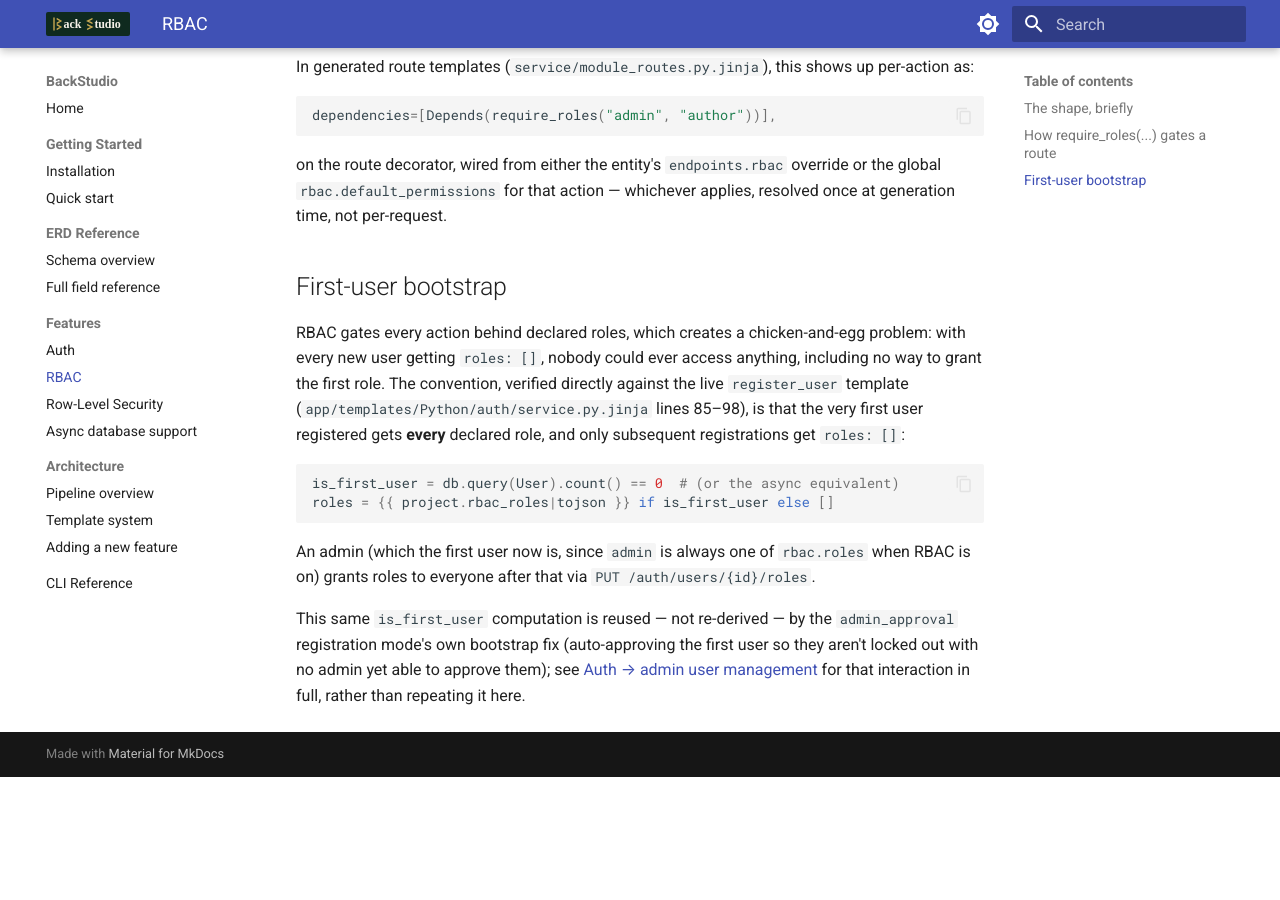
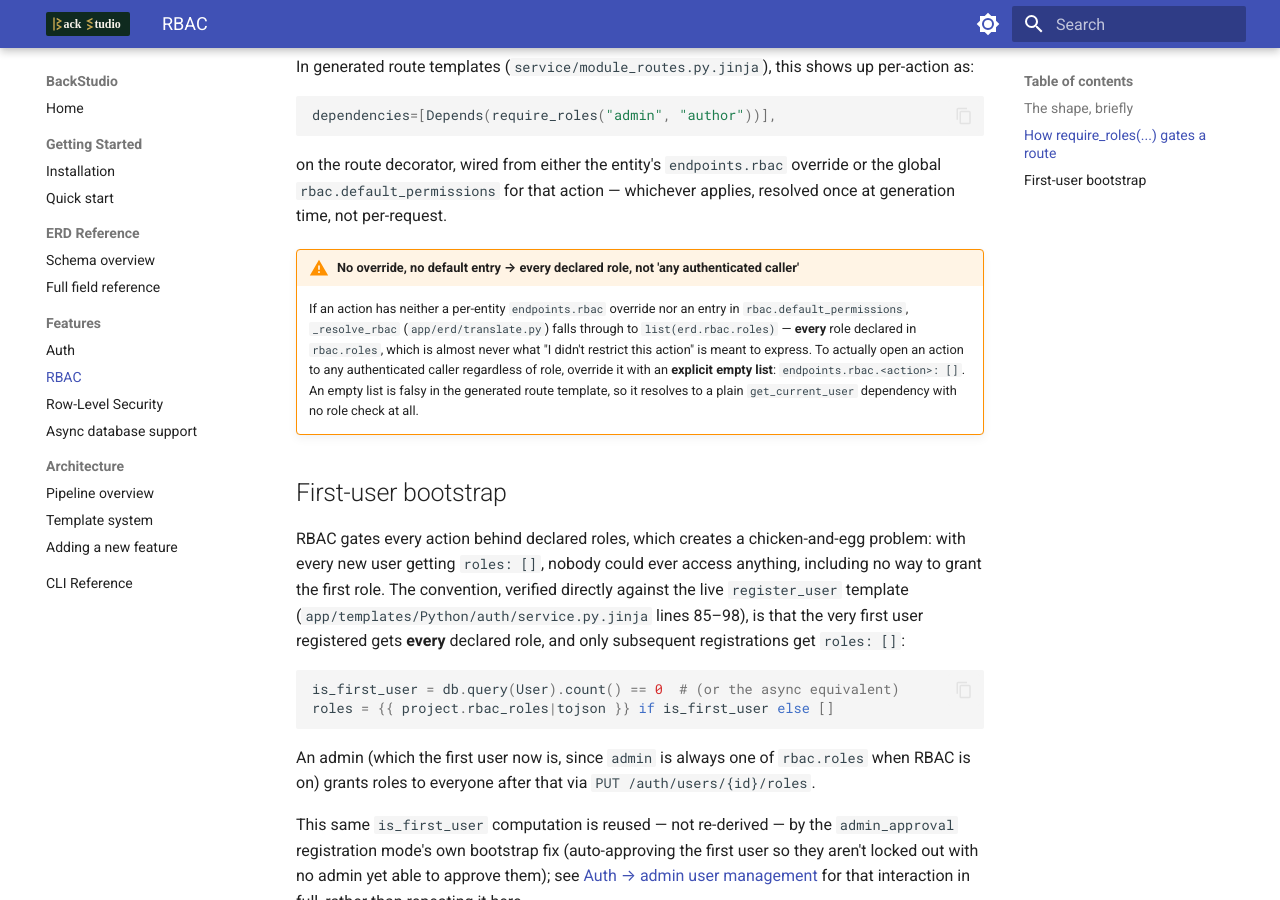
Before and after one commit to BaselMorsy/backstudio, an MkDocs documentation site: the page built from docs-site/features/rbac.md, in a window 1280 px wide and 900 px high, scrolled down 1373 px. Built offline with MkDocs 1.6.1 and Material for MkDocs 9.7.7, drawn with Linux system fonts in a browser that asks for light colours; before the commit the page ends 2150 px from its top, so only the background shows below that.

Commit message:
Document two RLS/RBAC footguns in grammar, docs, and tests
backstudio grammar rbac/rls stayed silent on two real, verified behaviors:
an action with no override and no default_permissions entry resolves to
every declared role, not "any authenticated caller"; and jwt_claim RLS
without owner_match_field casts the claim as int to match the owner's PK,
causing every request to 403 if the claim represents something else.

Co-Authored-By: Claude Sonnet 5 <noreply@anthropic.com>
Claude-Session: https://claude.ai/code/session_01BZwHWabbieYog3qUPpezT9

```diff
--- a/docs-site/features/rbac.md
+++ b/docs-site/features/rbac.md
@@ -67,6 +67,15 @@ on the route decorator, wired from either the entity's `endpoints.rbac` override
 `rbac.default_permissions` for that action — whichever applies, resolved once at generation time,
 not per-request.
 
+!!! warning "No override, no default entry → every declared role, not 'any authenticated caller'"
+    If an action has neither a per-entity `endpoints.rbac` override nor an entry in
+    `rbac.default_permissions`, `_resolve_rbac` (`app/erd/translate.py`) falls through to
+    `list(erd.rbac.roles)` — **every** role declared in `rbac.roles`, which is almost never what
+    "I didn't restrict this action" is meant to express. To actually open an action to any
+    authenticated caller regardless of role, override it with an **explicit empty list**:
+    `endpoints.rbac.<action>: []`. An empty list is falsy in the generated route template, so it
+    resolves to a plain `get_current_user` dependency with no role check at all.
+
 ## First-user bootstrap
 
 RBAC gates every action behind declared roles, which creates a chicken-and-egg problem: with
```
Also changed, not shown: docs-site/erd-reference/fields.md (+4 -2 lines), docs-site/features/rls.md (+11 -0 lines), 2 other files.
